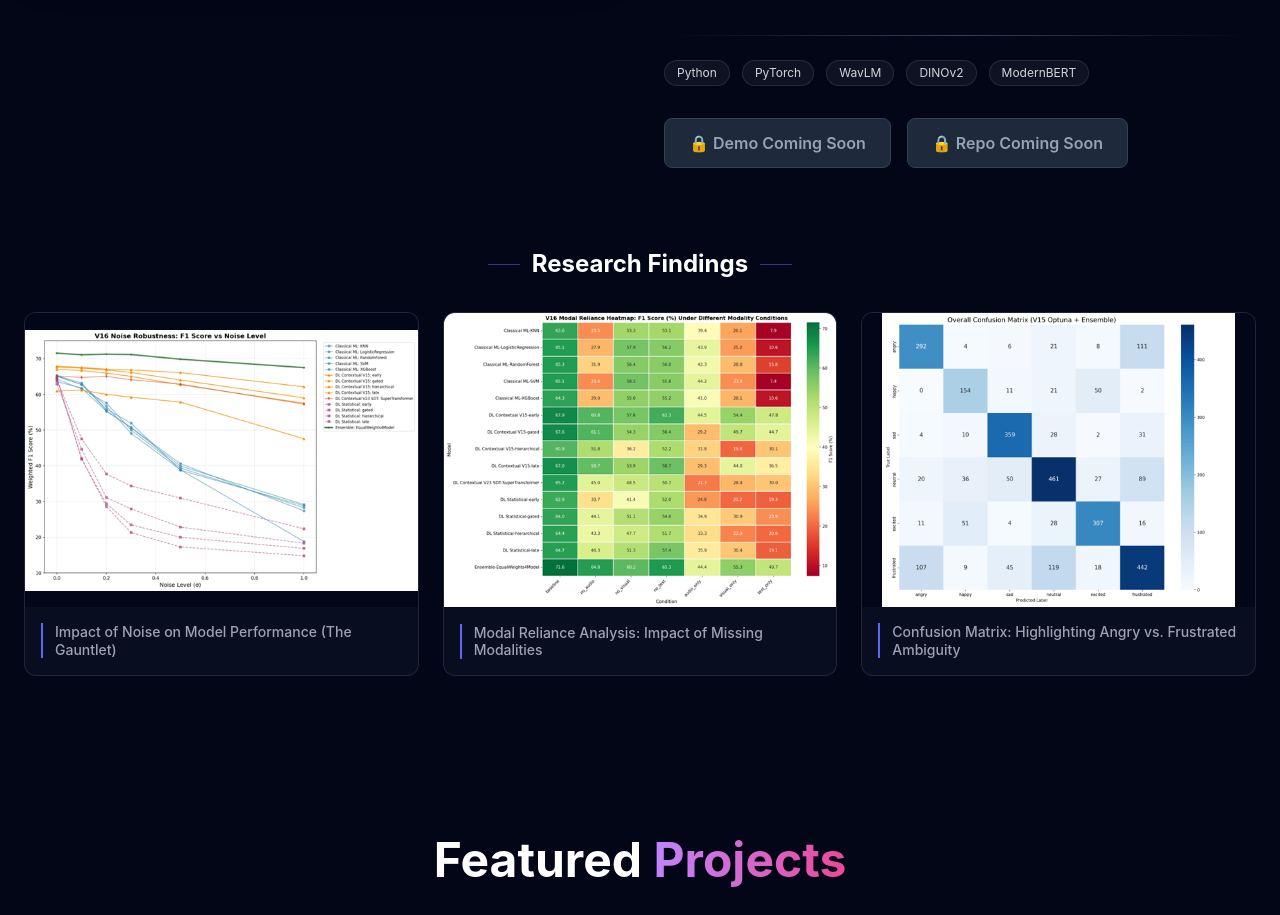
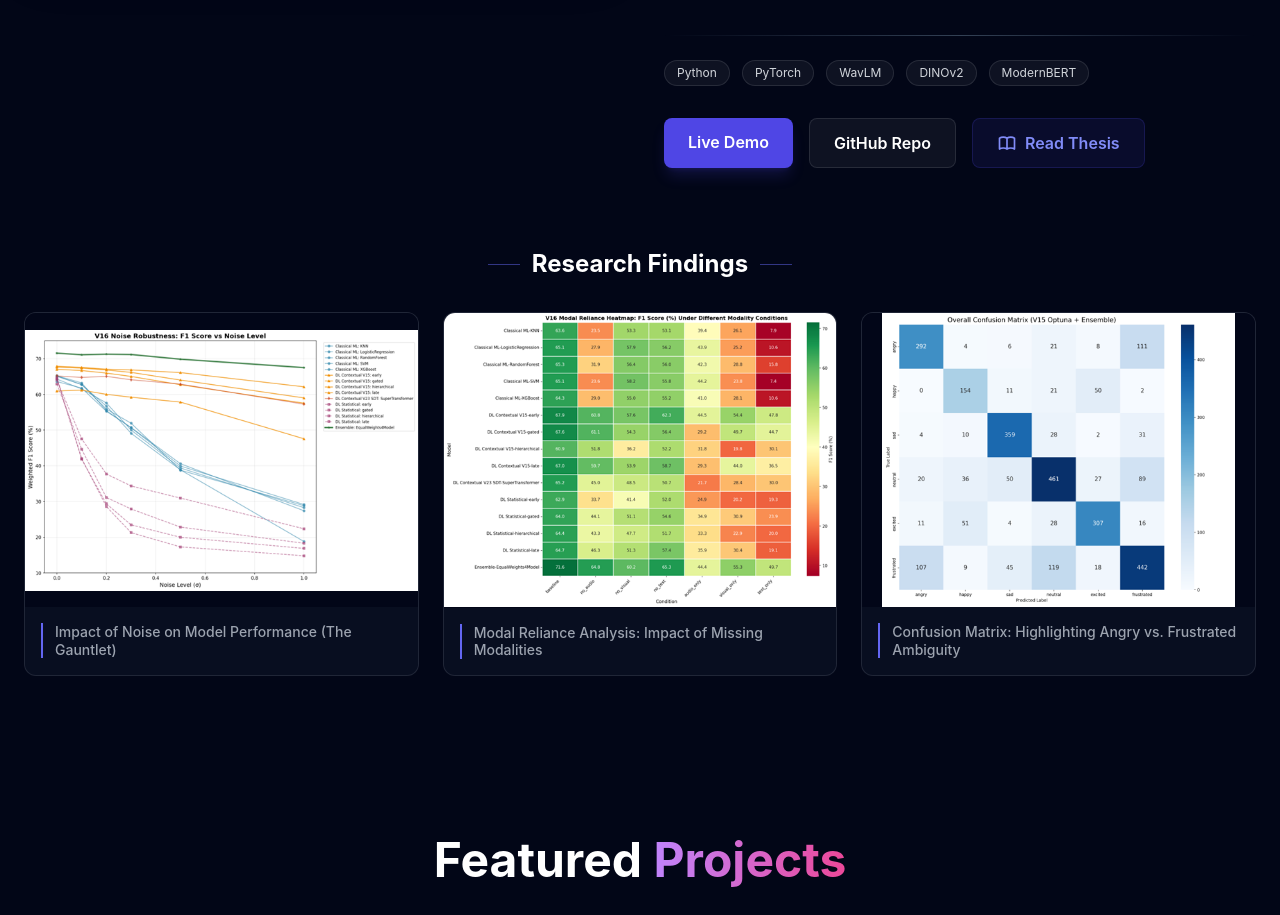
Before and after one commit to Fernado03/portfolio-2026, a React (Vite) app: page / in a window 1280 px wide. Shown: the part 1626-2541 px from the top of the page. Built offline with nearby package versions, Linux system fonts and the light colour scheme.

Commit message:
feat: link thesis presentation and add thesis PDF

```diff
--- a/src/components/FYPShowcase.jsx
+++ b/src/components/FYPShowcase.jsx
@@ -127,6 +127,12 @@ const FYPShowcase = () => {
                                     🔒 Repo Coming Soon
                                 </span>
                             )}
+                            {FYP_CONTENT.thesisLink && (
+                                <a href={FYP_CONTENT.thesisLink} target="_blank" rel="noopener noreferrer" className="px-6 py-3 bg-indigo-600/10 hover:bg-indigo-600/20 text-indigo-600 dark:text-indigo-400 font-semibold rounded-lg border border-indigo-600/20 transition-all hover:scale-105 flex items-center gap-2">
+                                    <svg className="w-5 h-5" fill="none" viewBox="0 0 24 24" stroke="currentColor"><path strokeLinecap="round" strokeLinejoin="round" strokeWidth={2} d="M12 6.253v13m0-13C10.832 5.477 9.246 5 7.5 5S4.168 5.477 3 6.253v13C4.168 18.477 5.754 18 7.5 18s3.332.477 4.5 1.253m0-13C13.168 5.477 14.754 5 16.5 5c1.747 0 3.332.477 4.5 1.253v13C19.832 18.477 18.247 18 16.5 18c-1.746 0-3.332.477-4.5 1.253" /></svg>
+                                    Read Thesis
+                                </a>
+                            )}
                         </div>
                     </motion.div>
                 </div>
--- a/src/constants/index.js
+++ b/src/constants/index.js
@@ -28,8 +28,9 @@ export const FYP_CONTENT = {
         { src: "/projects/modal_reliance.png", caption: "Modal Reliance Analysis: Impact of Missing Modalities" },
         { src: "/projects/confusion_matrix.png", caption: "Confusion Matrix: Highlighting Angry vs. Frustrated Ambiguity" },
     ],
-    demoLink: "",
-    githubLink: "",
+    demoLink: "https://thesis-presentation-beryl.vercel.app/",
+    githubLink: "https://github.com/Fernado03/thesis-presentation",
+    thesisLink: "/documents/Thesis_BI22110436.pdf",
     award: {
         title: "Best Research Award 2026",
         image: "/awards/best_research_award.jpg"
```
Also changed, not shown: assets/best_research_award.jpg (added), 1 other file (tests, documents, lock files or other folders).
